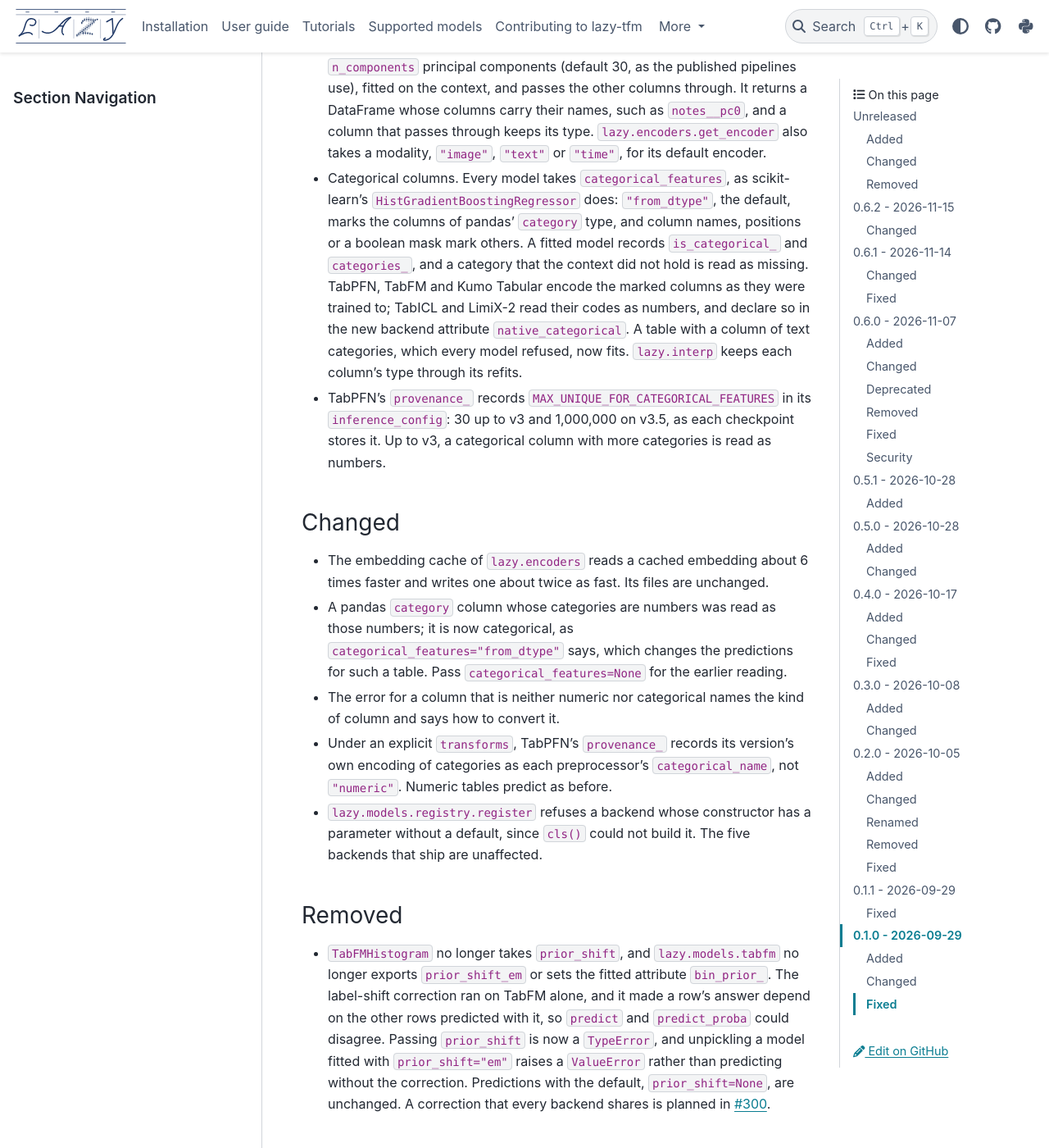
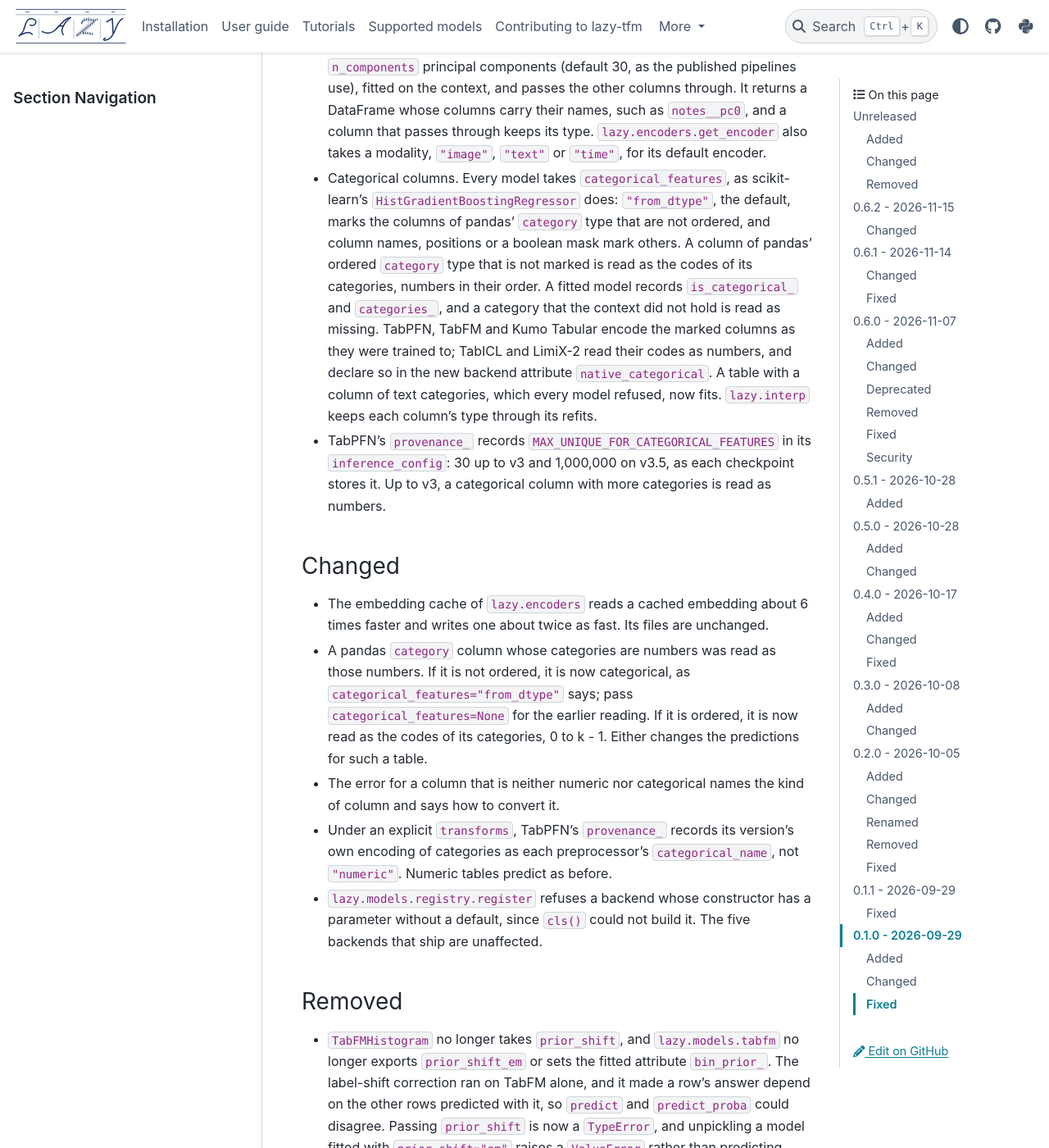
Before and after one commit to biprateep/lazy-tfm, a Sphinx documentation site: the page built from docs/changelog.md, in a window 1280 px wide and 1400 px high, scrolled down 2150 px. Shown: the whole window at 82% size. Built offline with Sphinx 7.4.7 and the PyData theme 0.15.4, drawn with Linux system fonts in a browser that asks for light colours; pages that are not in the unit, such as notebooks, are missing from menus.

Commit message:
Read an ordered category column as numbers in its order
"from_dtype" now marks only the category columns that are not ordered.
An ordered one, such as a quality from poor to good, carries its order
in its codes, which every model now reads as numbers; a model's own
category encoding would discard that order. Marking such a column by
name, position or mask still makes it categorical.

Part of #350.

Co-Authored-By: Claude Opus 5.5 <noreply@anthropic.com>
Claude-Session: https://claude.ai/code/session_01JkqiRmAUrgJ8pX961ExDRV

```diff
--- a/CHANGELOG.md
+++ b/CHANGELOG.md
@@ -85,8 +85,10 @@ change the API.
   `"time"`, for its default encoder.
 - Categorical columns. Every model takes `categorical_features`, as
   scikit-learn's `HistGradientBoostingRegressor` does: `"from_dtype"`, the
-  default, marks the columns of pandas' `category` type, and column names,
-  positions or a boolean mask mark others. A fitted model records
+  default, marks the columns of pandas' `category` type that are not
+  ordered, and column names, positions or a boolean mask mark others. A
+  column of pandas' ordered `category` type that is not marked is read as
+  the codes of its categories, numbers in their order. A fitted model records
   `is_categorical_` and `categories_`, and a category that the context did
   not hold is read as missing. TabPFN, TabFM and Kumo Tabular encode the
   marked columns as they were trained to; TabICL and LimiX-2 read their
@@ -104,9 +106,11 @@ change the API.
 - The embedding cache of `lazy.encoders` reads a cached embedding about 6
   times faster and writes one about twice as fast. Its files are unchanged.
 - A pandas `category` column whose categories are numbers was read as those
-  numbers; it is now categorical, as `categorical_features="from_dtype"`
-  says, which changes the predictions for such a table. Pass
-  `categorical_features=None` for the earlier reading.
+  numbers. If it is not ordered, it is now categorical, as
+  `categorical_features="from_dtype"` says; pass `categorical_features=None`
+  for the earlier reading. If it is ordered, it is now read as the codes of
+  its categories, 0 to k - 1. Either changes the predictions for such a
+  table.
 - The error for a column that is neither numeric nor categorical names the
   kind of column and says how to convert it.
 - Under an explicit `transforms`, TabPFN's `provenance_` records its
```
Also changed, not shown: docs/guide/interface.md (+5 -2 lines), docs/guide/limits.md (+3 -1 lines), 3 other files.
